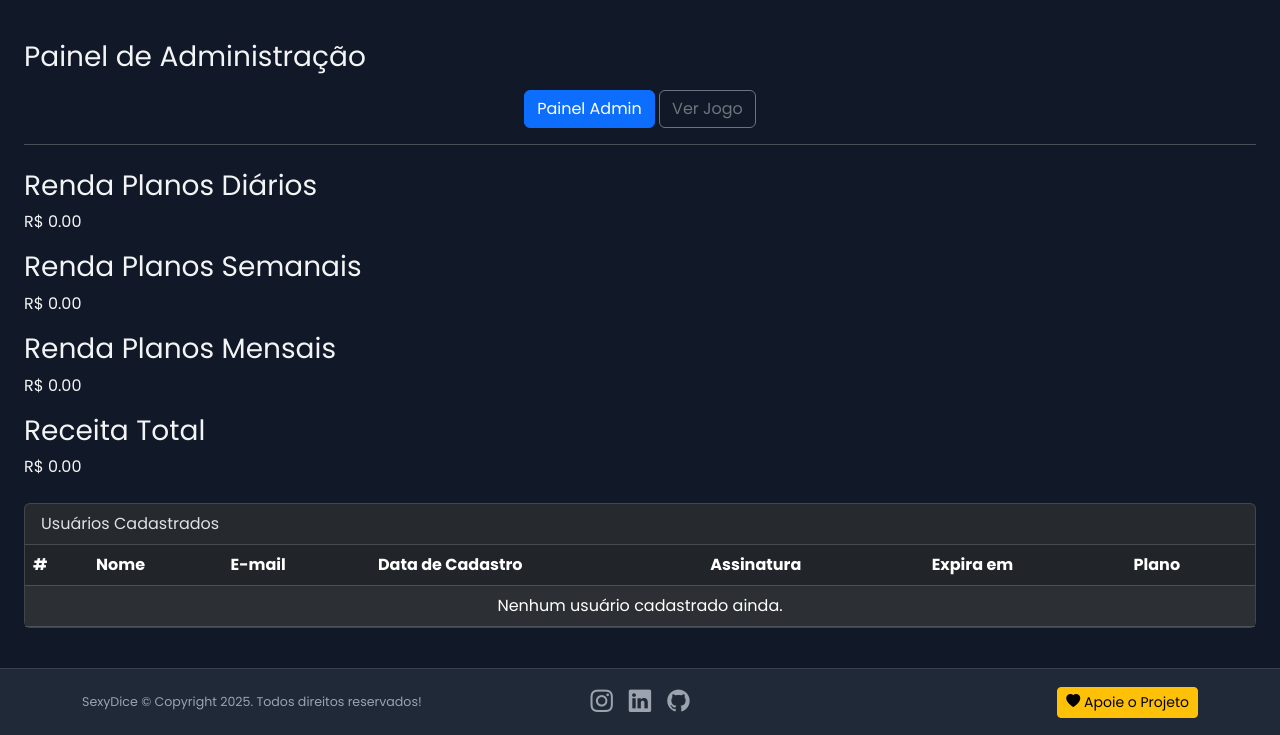
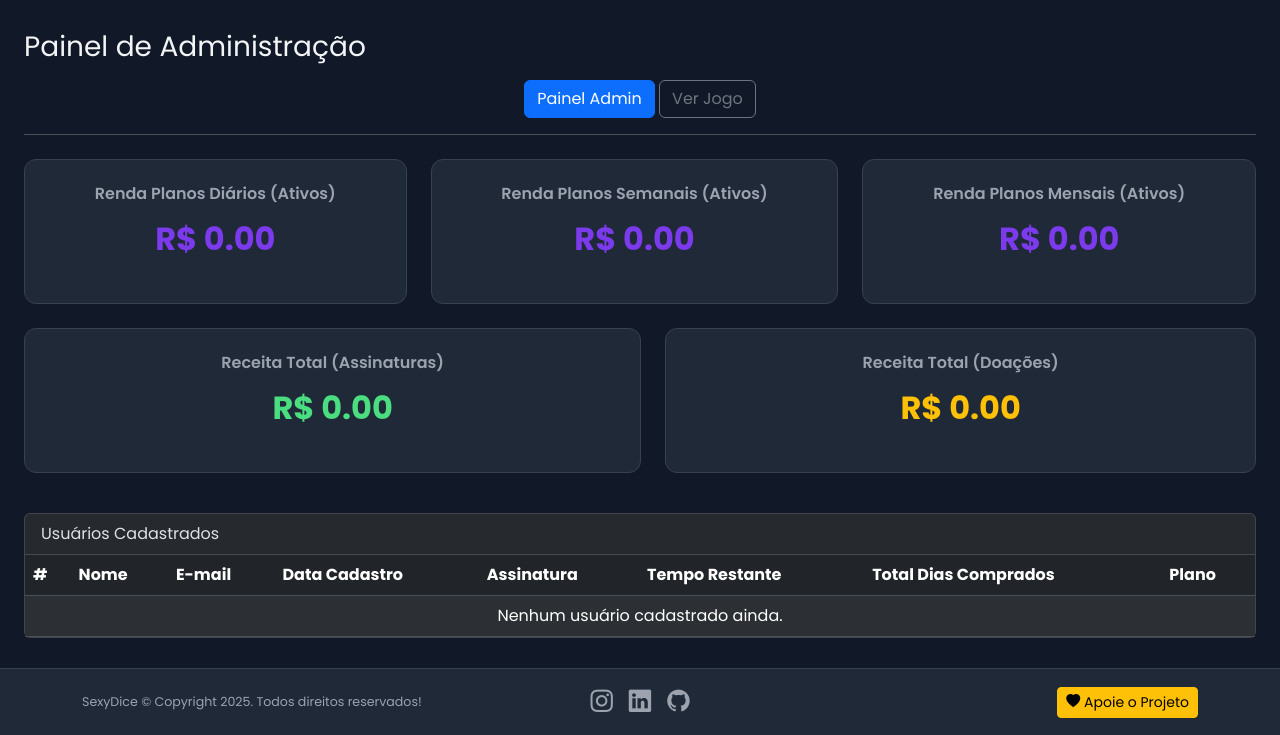
Before and after one commit to FernandoTeffelen/SexyDice, a Flask app: page /admin in a window 1280 px wide. Shown: the part 65-800 px from the top of the page. Run offline with Flask 3, Linux system fonts and the light colour scheme; the visitor is signed in with stand-in values (Sample User, id 1); data that the repository does not hold is empty.

Commit message:
Atualizações 1.3

```diff
--- a/backend/app/routes/main.py
+++ b/backend/app/routes/main.py
@@ -96,36 +96,71 @@ def sua_conta_page():
 @main_bp.route('/admin')
 @admin_required
 def admin_page():
-    users = User.query.order_by(User.created_at.desc()).all()
+    # --- LÓGICA DE CÁLCULO DE RECEITA ---
 
-    # --- Lógica de Cálculo de Receita ---
-    now_utc = datetime.now(timezone.utc)
-
-    # Contagem de assinaturas ativas agrupadas por plano
+    # 1. Renda por plano ativo
     active_subs_counts = dict(db.session.query(
         Subscription.plan_type,
         func.count(Subscription.id)
     ).filter(
         Subscription.status == 'active',
-        Subscription.expires_at > now_utc
+        Subscription.expires_at > datetime.now(timezone.utc)
     ).group_by(Subscription.plan_type).all())
 
-    # Cálculo da renda por tipo de plano ativo
     renda_diaria = active_subs_counts.get('diario', 0) * 1.90
     renda_semanal = active_subs_counts.get('semanal', 0) * 4.90
     renda_mensal = active_subs_counts.get('mensal', 0) * 9.90
 
-    # Cálculo da receita total de todos os pagamentos aprovados
-    total_revenue_result = db.session.query(func.sum(Payment.amount)).filter_by(status='approved').scalar()
-    total_revenue = float(total_revenue_result) if total_revenue_result is not None else 0.0
+    # 2. Receita total de assinaturas
+    total_subscription_revenue = db.session.query(func.sum(Payment.amount)).filter(
+        Payment.status == 'approved',
+        Payment.plan_type != 'doacao' # Exclui doações
+    ).scalar() or 0.0
+
+    # 3. Receita total de doações (vamos precisar salvar as doações como um tipo de pagamento para isso funcionar)
+    # Por enquanto, deixaremos como placeholder.
+    total_donation_revenue = 0.0 # Placeholder
+
+    # --- LÓGICA DE PROCESSAMENTO DE USUÁRIOS ---
+
+    users = User.query.order_by(User.created_at.desc()).all()
+    now_utc = datetime.now(timezone.utc)
+    processed_users = []
+
+    for user in users:
+        # Lógica correta para verificar se a assinatura está ativa
+        subscription = user.subscription
+        is_active = subscription and subscription.status == 'active' and (subscription.expires_at is None or subscription.expires_at > now_utc)
+
+        # Calcula o tempo restante
+        tempo_restante_str = "-"
+        if is_active and subscription.expires_at:
+            time_left = subscription.expires_at - now_utc
+            days = time_left.days
+            hours = time_left.seconds // 3600
+            tempo_restante_str = f"{days}d {hours}h"
+
+        # Calcula o total de dias já comprados
+        total_days_purchased = db.session.query(func.sum(Payment.duration_days)).filter_by(
+            user_id=user.id,
+            status='approved'
+        ).scalar() or 0
+
+        processed_users.append({
+            'user': user,
+            'is_active': is_active,
+            'tempo_restante': tempo_restante_str,
+            'dias_totais': total_days_purchased
+        })
 
     return render_template(
         'admin.html',
-        users=users,
+        users_data=processed_users,
         renda_diaria=renda_diaria,
         renda_semanal=renda_semanal,
         renda_mensal=renda_mensal,
-        total_revenue=total_revenue
+        total_revenue=total_subscription_revenue,
+        donation_revenue=total_donation_revenue
     )
 
 @main_bp.route('/admin/dado')
--- a/frontend/static/css/style.css
+++ b/frontend/static/css/style.css
@@ -249,8 +249,53 @@ body {
 
 /* Outros estilos como form-container, admin, etc. podem ser adicionados e adaptados aqui */
 
+
+
 /* =================================================================== */
-/* 6. MEDIA QUERY (ESTILOS PARA CELULAR - 430px)                      */
+/* 6. PAGINA DO ADMIN                                                  */
+/* =================================================================== */
+.revenue-dashboard {
+    display: flex;
+    justify-content: space-around;
+    flex-wrap: wrap;
+    gap: 1.5rem;
+    margin-bottom: 2.5rem;
+    text-align: center;
+}
+
+.revenue-card {
+    background-color: var(--dark-bg-secondary);
+    padding: 1.5rem;
+    border-radius: 12px;
+    border: 1px solid #374151;
+    flex-grow: 1; /* Faz os cards crescerem para ocupar o espaço */
+    min-width: 200px; /* Largura mínima de cada card */
+}
+
+.revenue-card h3 {
+    margin-top: 0;
+    margin-bottom: 0.75rem;
+    color: var(--text-muted);
+    font-size: 1rem;
+    font-weight: 600;
+}
+
+.revenue-card .amount {
+    font-size: 2rem;
+    font-weight: 700;
+    color: var(--primary-color);
+}
+
+.revenue-card .total {
+    color: #4ade80; /* Verde para destaque */
+}
+.revenue-card .donation {
+    color: #ffc107; /* Amarelo para doações */
+}
+
+
+/* =================================================================== */
+/* 7. MEDIA QUERY (ESTILOS PARA CELULAR - 430px)                       */
 /* =================================================================== */
 
 @media (max-width: 430px) {
--- a/frontend/templates/admin.html
+++ b/frontend/templates/admin.html
@@ -7,22 +7,26 @@
 {% endblock %}
 
 {% block admin_content %}
-    <div class="revenue-dashboard mb-4">
+    <div class="revenue-dashboard">
         <div class="revenue-card">
-            <h3>Renda Planos Diários</h3>
+            <h3>Renda Planos Diários (Ativos)</h3>
             <p class="amount">R$ {{ "%.2f"|format(renda_diaria) }}</p>
         </div>
         <div class="revenue-card">
-            <h3>Renda Planos Semanais</h3>
+            <h3>Renda Planos Semanais (Ativos)</h3>
             <p class="amount">R$ {{ "%.2f"|format(renda_semanal) }}</p>
         </div>
         <div class="revenue-card">
-            <h3>Renda Planos Mensais</h3>
+            <h3>Renda Planos Mensais (Ativos)</h3>
             <p class="amount">R$ {{ "%.2f"|format(renda_mensal) }}</p>
         </div>
         <div class="revenue-card">
-            <h3>Receita Total</h3>
+            <h3>Receita Total (Assinaturas)</h3>
             <p class="amount total">R$ {{ "%.2f"|format(total_revenue) }}</p>
+        </div>
+        <div class="revenue-card">
+            <h3>Receita Total (Doações)</h3>
+            <p class="amount donation">R$ {{ "%.2f"|format(donation_revenue) }}</p>
         </div>
     </div>
 
@@ -35,36 +39,32 @@
                         <th scope="col">#</th>
                         <th scope="col">Nome</th>
                         <th scope="col">E-mail</th>
-                        <th scope="col">Data de Cadastro</th>
+                        <th scope="col">Data Cadastro</th>
                         <th scope="col">Assinatura</th>
-                        <th scope="col">Expira em</th>
+                        <th scope="col">Tempo Restante</th>
+                        <th scope="col">Total Dias Comprados</th>
                         <th scope="col">Plano</th>
                     </tr>
                 </thead>
                 <tbody>
-                    {% for user in users %}
+                    {% for data in users_data %}
                     <tr>
                         <th scope="row">{{ loop.index }}</th>
-                        <td>{{ user.name }}</td>
-                        <td>{{ user.email }}</td>
-                        <td>{{ (user.created_at | localtime).strftime('%d/%m/%Y %H:%M') }}</td>
+                        <td>{{ data.user.name }}</td>
+                        <td>{{ data.user.email }}</td>
+                        <td>{{ data.user.created_at.strftime('%d/%m/%Y') }}</td>
                         <td>
-                            {% if user.subscription and user.subscription.status == 'active' %}
+                            {% if data.is_active %}
                                 <span class="badge bg-success">Ativado</span>
                             {% else %}
                                 <span class="badge bg-danger">Desativado</span>
                             {% endif %}
                         </td>
+                        <td>{{ data.tempo_restante }}</td>
+                        <td>{{ data.dias_totais }} dias</td>
                         <td>
-                            {% if user.subscription and user.subscription.expires_at %}
-                                {{ (user.subscription.expires_at | localtime).strftime('%d/%m/%Y %H:%M') }}
-                            {% else %}
-                                -
-                            {% endif %}
-                        </td>
-                        <td>
-                            {% if user.subscription and user.subscription.plan_type %}
-                                {{ user.subscription.plan_type|capitalize }}
+                            {% if data.user.subscription and data.user.subscription.plan_type %}
+                                {{ data.user.subscription.plan_type|capitalize }}
                             {% else %}
                                 -
                             {% endif %}
@@ -72,7 +72,7 @@
                     </tr>
                     {% else %}
                     <tr>
-                        <td colspan="7" class="text-center">Nenhum usuário cadastrado ainda.</td>
+                        <td colspan="8" class="text-center">Nenhum usuário cadastrado ainda.</td>
                     </tr>
                     {% endfor %}
                 </tbody>
```
